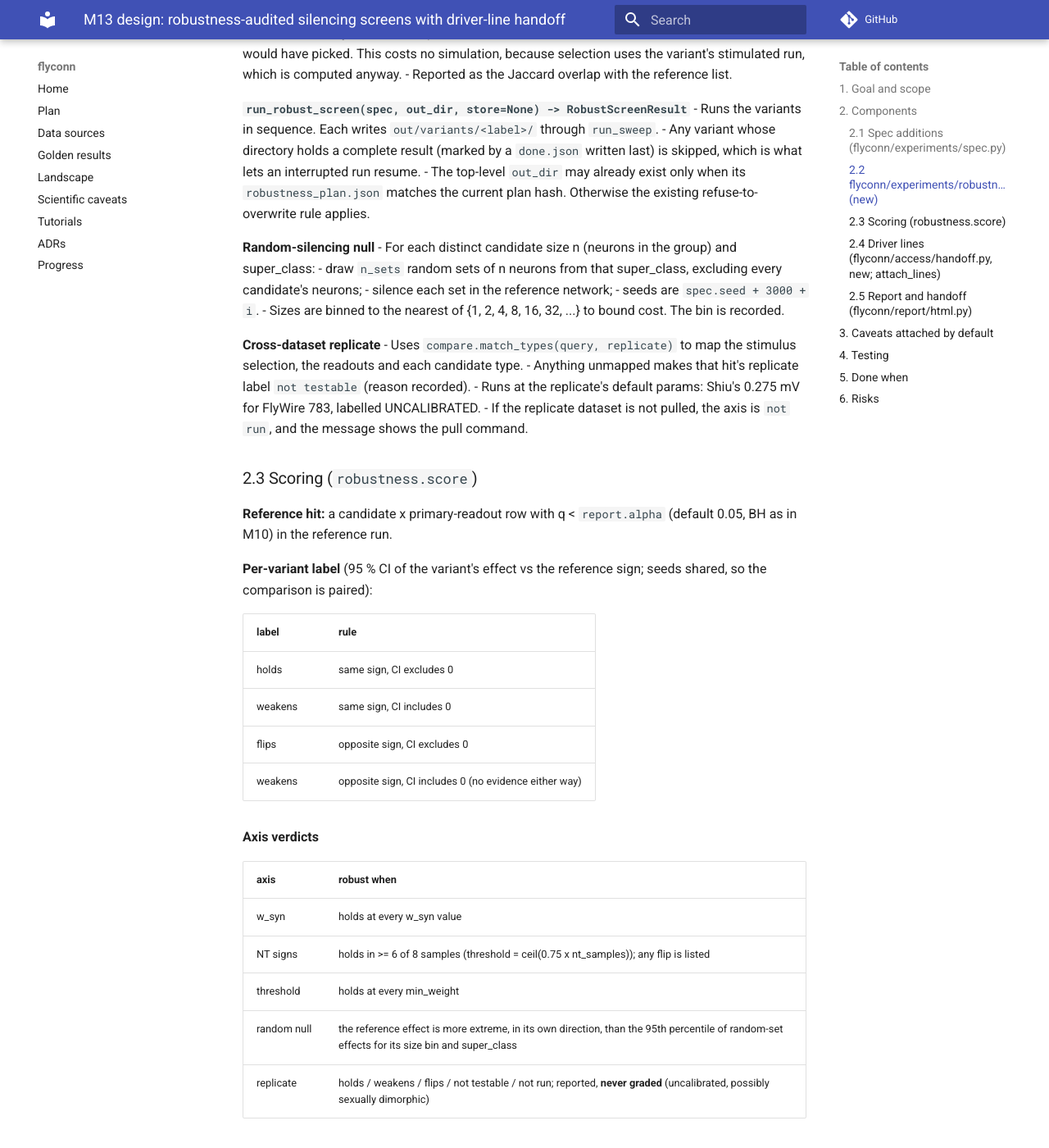
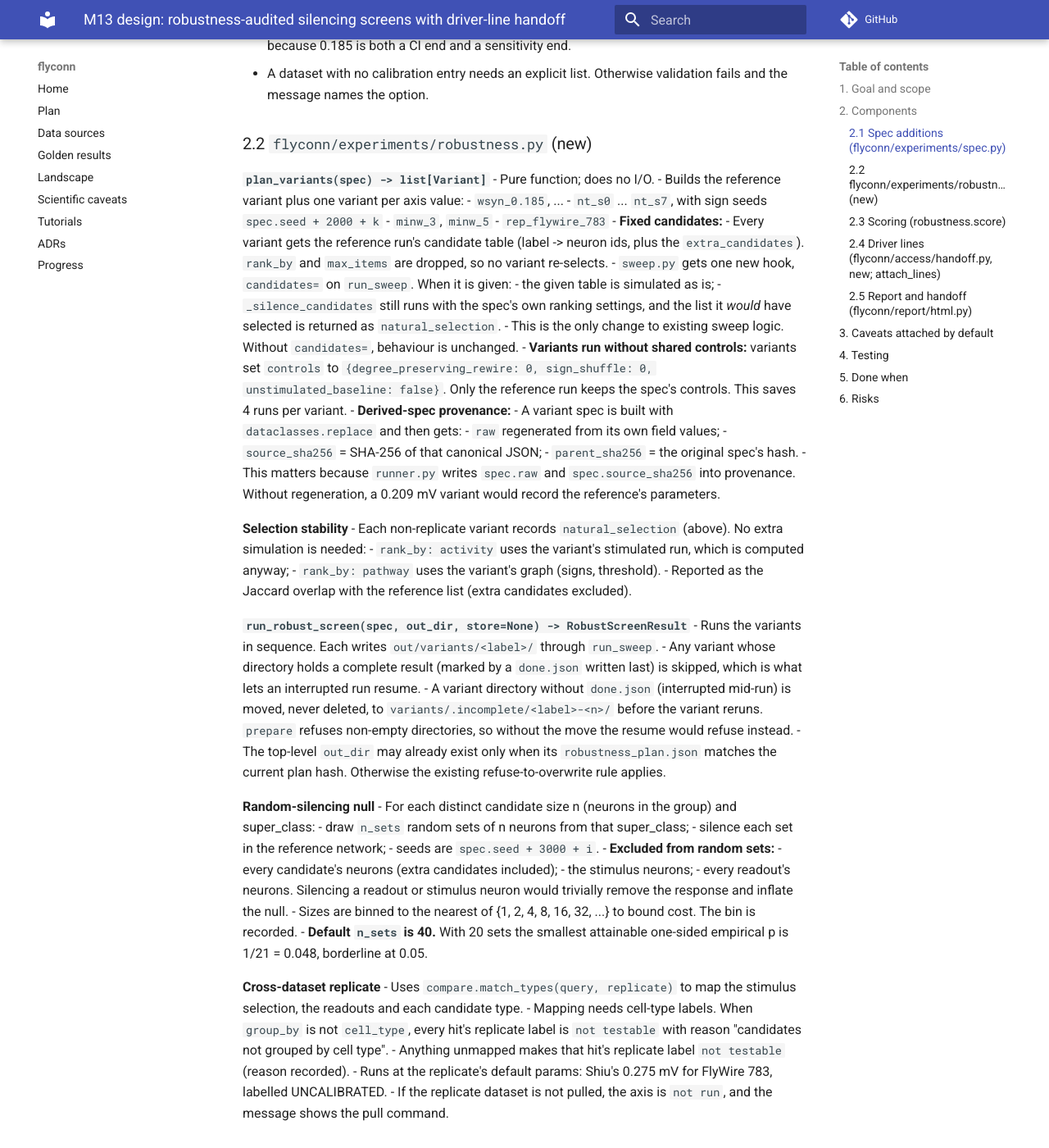
Before and after one commit to moiz-lakkadkutta/flyconn, an MkDocs documentation site: the page built from docs/superpowers/specs/2026-10-10-robust-screens-design.md, in a window 1280 px wide and 1400 px high, scrolled down 2368 px. Shown: the whole window at 82% size. Built offline with MkDocs 1.6.1 and Material for MkDocs 9.7.7, drawn with Linux system fonts in a browser that asks for light colours; comment, search, counter and statistics services are not loaded; some of the changed text lies outside the part shown.

Commit message:
docs(m13): apply spec review fixes (extra candidates, null exclusions, provenance, resume, stats wording)
Co-Authored-By: Claude Opus 5.5 <noreply@anthropic.com>

````diff
--- a/docs/superpowers/specs/2026-10-10-robust-screens-design.md
+++ b/docs/superpowers/specs/2026-10-10-robust-screens-design.md
@@ -82,10 +82,25 @@ robustness:
                                 #   extension (Shiu et al. 2024)"; never inferred
   w_syn: auto                   # auto | off | [list of mV]
   nt_samples: 8                 # 0 = off
-  min_weights: [3, 5]           # [] = off
+  min_weights: [3, 5]           # network.min_weight values; [] = off
   replicate: flywire@783        # null = off
-  random_null: {n_sets: 20}     # n_sets 0 = off
+  random_null: {n_sets: 40}     # n_sets 0 = off
+  extra_candidates: []          # list of selections, always simulated, labelled `control`
 ```
+
+- **`min_weights`** set `network.min_weight`, the threshold of the simulated network.
+  `sweep.silence_each.pathway.min_weight` is not changed: candidates are fixed by the
+  reference run (section 2.2), so the pathway threshold no longer matters after selection.
+- **`extra_candidates`**
+  - Selections (same grammar as `select`) grouped by `group_by`, appended to the
+    candidate list of the reference run and every variant.
+  - Bypass ranking, eligibility (`path_strength > 0`, activity > 0) and `max_items`.
+  - Labelled `control` in every output and never reported as hits. They exist so a
+    negative control (a type with no stimulus -> readout route) can be screened; under
+    `rank_by: pathway` such a type would otherwise be skipped as "not on a path to the
+    readout".
+  - They join the reference BH family, so q values differ slightly from a run without
+    them. Comparisons with earlier runs use effects and CIs, not q.
 
 - **`w_syn: auto`**
   - Uses the distinct values in `CALIBRATIONS[dataset].ci_mv` together with
@@ -105,37 +120,64 @@ robustness:
   - `minw_3`, `minw_5`
   - `rep_flywire_783`
 - **Fixed candidates:**
-  - Every variant gets the reference run's candidate list as an explicit
-    `silence_each.select` of ids grouped by the reference labels. `rank_by` and
-    `max_items` are dropped, so no variant re-selects.
-  - Requires a small hook in `sweep.py` to accept an explicit candidate table. This is the
-    only change to existing sweep code.
+  - Every variant gets the reference run's candidate table (label -> neuron ids, plus the
+    `extra_candidates`). `rank_by` and `max_items` are dropped, so no variant re-selects.
+  - `sweep.py` gets one new hook, `candidates=` on `run_sweep`. When it is given:
+    - the given table is simulated as is;
+    - `_silence_candidates` still runs with the spec's own ranking settings, and the
+      list it *would* have selected is returned as `natural_selection`.
+  - This is the only change to existing sweep logic. Without `candidates=`, behaviour
+    is unchanged.
+- **Variants run without shared controls:** variants set `controls` to
+  `{degree_preserving_rewire: 0, sign_shuffle: 0, unstimulated_baseline: false}`. Only the
+  reference run keeps the spec's controls. This saves 4 runs per variant.
+- **Derived-spec provenance:**
+  - A variant spec is built with `dataclasses.replace` and then gets:
+    - `raw` regenerated from its own field values;
+    - `source_sha256` = SHA-256 of that canonical JSON;
+    - `parent_sha256` = the original spec's hash.
+  - This matters because `runner.py` writes `spec.raw` and `spec.source_sha256` into
+    provenance. Without regeneration, a 0.209 mV variant would record the reference's
+    parameters.
 
 **Selection stability**
-- Each non-replicate variant also records which candidates its own selection would have
-  picked. This costs no simulation, because selection uses the variant's stimulated run,
-  which is computed anyway.
-- Reported as the Jaccard overlap with the reference list.
+- Each non-replicate variant records `natural_selection` (above). No extra simulation is
+  needed:
+  - `rank_by: activity` uses the variant's stimulated run, which is computed anyway;
+  - `rank_by: pathway` uses the variant's graph (signs, threshold).
+- Reported as the Jaccard overlap with the reference list (extra candidates excluded).
 
 **`run_robust_screen(spec, out_dir, store=None) -> RobustScreenResult`**
 - Runs the variants in sequence. Each writes `out/variants/<label>/` through `run_sweep`.
 - Any variant whose directory holds a complete result (marked by a `done.json` written
   last) is skipped, which is what lets an interrupted run resume.
+- A variant directory without `done.json` (interrupted mid-run) is moved, never deleted,
+  to `variants/.incomplete/<label>-<n>/` before the variant reruns. `prepare` refuses
+  non-empty directories, so without the move the resume would refuse instead.
 - The top-level `out_dir` may already exist only when its `robustness_plan.json` matches
   the current plan hash. Otherwise the existing refuse-to-overwrite rule applies.
 
 **Random-silencing null**
 - For each distinct candidate size n (neurons in the group) and super_class:
-  - draw `n_sets` random sets of n neurons from that super_class, excluding every
-    candidate's neurons;
+  - draw `n_sets` random sets of n neurons from that super_class;
   - silence each set in the reference network;
   - seeds are `spec.seed + 3000 + i`.
+- **Excluded from random sets:**
+  - every candidate's neurons (extra candidates included);
+  - the stimulus neurons;
+  - every readout's neurons.
+  Silencing a readout or stimulus neuron would trivially remove the response and inflate
+  the null.
 - Sizes are binned to the nearest of {1, 2, 4, 8, 16, 32, ...} to bound cost. The bin is
   recorded.
+- **Default `n_sets` is 40.** With 20 sets the smallest attainable one-sided empirical p
+  is 1/21 = 0.048, borderline at 0.05.
 
 **Cross-dataset replicate**
 - Uses `compare.match_types(query, replicate)` to map the stimulus selection, the readouts
   and each candidate type.
+- Mapping needs cell-type labels. When `group_by` is not `cell_type`, every hit's
+  replicate label is `not testable` with reason "candidates not grouped by cell type".
 - Anything unmapped makes that hit's replicate label `not testable` (reason recorded).
 - Runs at the replicate's default params: Shiu's 0.275 mV for FlyWire 783, labelled
   UNCALIBRATED.
@@ -147,8 +189,12 @@ robustness:
 **Reference hit:** a candidate x primary-readout row with q < `report.alpha` (default 0.05,
 BH as in M10) in the reference run.
 
-**Per-variant label** (95 % CI of the variant's effect vs the reference sign; seeds shared,
-so the comparison is paired):
+**Per-variant label** (95 % CI of the variant's effect vs the reference sign).
+- Every condition uses `spec.seed`, so silenced and stimulated runs share their Poisson
+  inputs (common random numbers).
+- The CI is the existing unpaired bootstrap CI of the difference of means, with
+  Mann-Whitney p (`experiments/stats.py`). It is conservative given the shared inputs.
+- A paired test is out of scope for M13.
 
 | label | rule |
 |---|---|
@@ -164,7 +210,7 @@ so the comparison is paired):
 | w_syn | holds at every w_syn value |
 | NT signs | holds in >= 6 of 8 samples (threshold = ceil(0.75 x nt_samples)); any flip is listed |
 | threshold | holds at every min_weight |
-| random null | the reference effect is more extreme, in its own direction, than the 95th percentile of random-set effects for its size bin and super_class |
+| random null | empirical one-sided p < 0.05, where p = (1 + number of random-set effects at least as extreme, in the hit's own direction) / (n_sets + 1), within its size bin and super_class |
 | replicate | holds / weakens / flips / not testable / not run; reported, **never graded** (uncalibrated, possibly sexually dimorphic) |
 
 **Tier**
@@ -178,7 +224,8 @@ so the comparison is paired):
 
 **Path-stability column** (informational, not graded)
 - `uncertainty.path_stability` between the stimulus selection and the primary readout,
-  restricted to paths through the candidate.
+  restricted to paths through the candidate. The `path` column (a tuple of neuron ids)
+  is filtered to paths that contain any of the candidate's ids.
 - Reported as the mean of the paths' sign-stability x threshold-presence.
 
 **No multiple-testing correction across variants.** Variants measure stability; they are
@@ -259,14 +306,26 @@ command.
   - `params.w_syn_mv` changes spike counts vs the default;
   - `sign_seed` is reproducible and rejected without `sampled`;
   - `sampled` on a probability-less store raises.
-- Labels: a table test, plus a `hypothesis` property that negating every effect swaps
-  holds and flips.
+- Labels: a table test, plus two `hypothesis` properties:
+  - negating only the variant effects (and CIs) swaps holds and flips and leaves weakens
+    unchanged;
+  - negating both the reference and the variant leaves every label unchanged.
+- `extra_candidates`:
+  - always simulated, even with `path_strength == 0` under `rank_by: pathway`;
+  - labelled `control`, never in the hit list;
+  - excluded from selection stability.
+- Derived specs: a variant's provenance records its own w_syn, sign seed and min_weight,
+  its own `source_sha256`, and the parent's hash.
+- Variants run no shared controls; the reference run does.
+- Random null: readout and stimulus neurons never appear in a random set.
+- Replicate: `group_by` other than `cell_type` gives `not testable` with its reason.
 - Tiers: every axis-outcome combination maps to exactly one tier; off and not-run axes
   never count as failures.
 - Random null: sets match size bin and super_class, exclude candidates, and are the same
   for the same seed.
 - Resume: interrupting after variant k and rerunning gives an identical result and skips
-  finished variants. A mismatched plan hash refuses.
+  finished variants. A half-written variant directory is moved to
+  `variants/.incomplete/` and rerun. A mismatched plan hash refuses.
 - `attach_lines`: a fake `lines.parquet` covers exact, glob and none, plus missing data
   giving "not looked up".
 - Report and handoff: the columns, the banners, and every card having caveats.
@@ -274,13 +333,16 @@ command.
 **Golden** (`tests/golden/test_robust_screen.py`, spec
 `examples/specs/w2_robust_pathway_mn9.yaml`)
 - The spec is the 6h pathway screen plus a full `robustness:` block.
-- **Negative-control candidate:** one extra cell type with no LB3 -> MN9 route, chosen when
-  writing the spec and recorded there with the path query that confirms it.
+- **Negative-control candidate:** one cell type with no LB3 -> MN9 route, given under
+  `robustness.extra_candidates`. It is chosen when writing the spec and recorded there
+  with the path query that confirms it.
 - Asserts:
   - the output files and schema;
   - the same seed gives identical output;
-  - the negative control is never Strong and fails the random null;
-  - the reference effects match 6h within their CIs.
+  - the negative control is labelled `control`, is not in the hit list, and its
+    random-null p is >= 0.05;
+  - the reference effects of the six 6h relays match 6h within their CIs (effects, not
+    q: the control joins the BH family).
 - Does **not** assert the tiers of GNG232, DNge080 or other relays before the first run.
   Observed tiers are recorded in GOLDEN_RESULTS 6j and then pinned as regression values.
 - Records wall time and peak RSS (16 GB budget; variants run one at a time with one
@@ -299,10 +361,14 @@ command.
 
 ## 6. Risks
 
-- **Cost:** 15 screen runs for MaleCNS (1 reference + 3 w_syn + 8 NT + 2 thresholds +
-  1 replicate) plus the random-null runs. For 10 relays at 10 x 0.3 s
-  this is extrapolated, not measured, at about 25 min on the M4 Pro. Resume makes
-  interruptions cheap. If it is much slower, cut `n_sets` before cutting axes.
+- **Cost:** extrapolated from 6h, not measured. 6h ran 6 relays plus 4 shared runs in
+  61 s, so a silencing run takes about 6 s at 10 x 0.3 s.
+  - Reference: 4 shared runs + about 11 candidates.
+  - 14 variants: 1 stimulated run + about 11 candidates each (no shared controls).
+  - Random null: 40 runs per size bin x super_class; the 6h relays span about 3 bins.
+  - Total: about 15 + 170 + 120 = about 300 runs, roughly 30 min on the M4 Pro.
+  Resume makes interruptions cheap. If it is much slower, cut `n_sets` before cutting
+  axes.
 - **The NT axis needs the 2.65 GB `nt-probs` level** for MaleCNS. Without it the axis is
   `not run`, never silently argmax.
 - **The replicate mapping of the stimulus is non-trivial:** FlyWire types sugar and water
````
